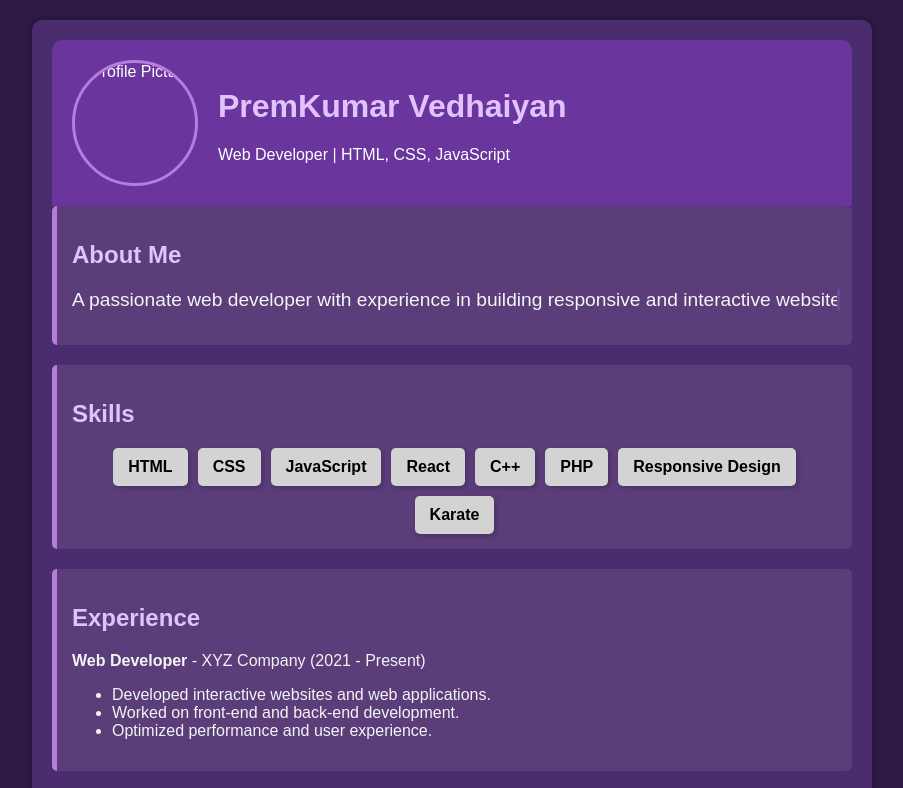
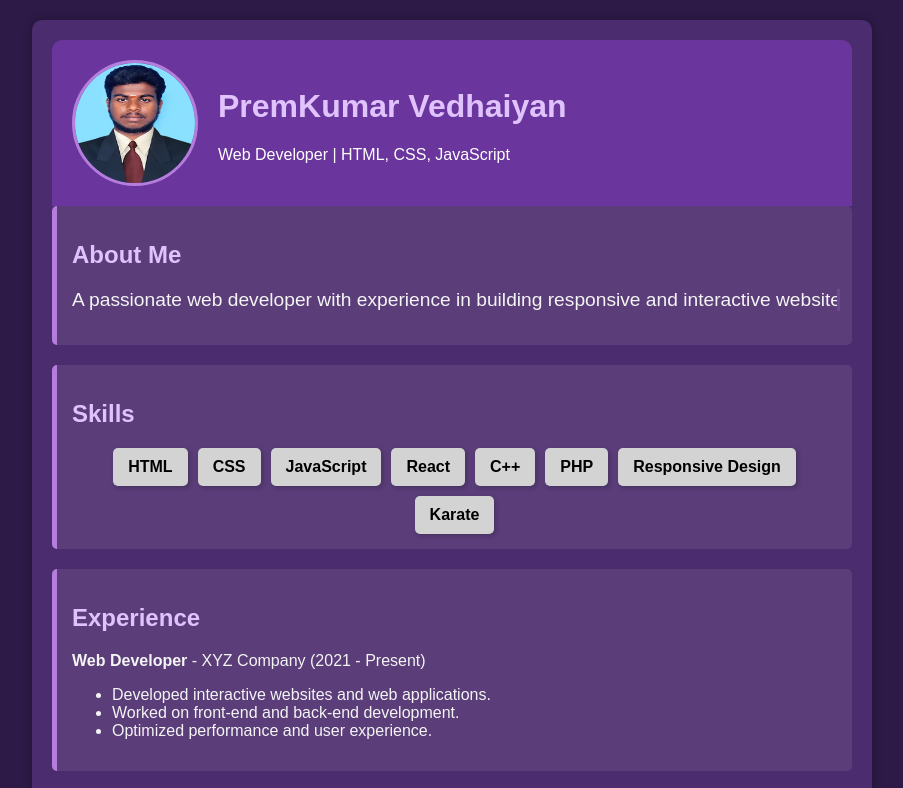
Before and after one commit to nathan007519/PremkumarWebresume, a plain HTML site: page index.html in a window 1280 px wide. Shown: the top 788 px of the page, without its empty margins (188-1091 px from the left). Drawn offline with Linux system fonts and the light colour scheme.

Commit message:
Update index.html

```diff
--- a/index.html
+++ b/index.html
@@ -118,7 +118,7 @@
 <body>
     <div class="container">
         <header>
-            <img src="/main/Vpremkumar.jpg" alt="Profile Picture">
+            <img src="/Vpremkumar.jpg" alt="Profile Picture">
             <div>
                 <h1>PremKumar Vedhaiyan</h1>
                 <p>Web Developer | HTML, CSS, JavaScript</p>
```
